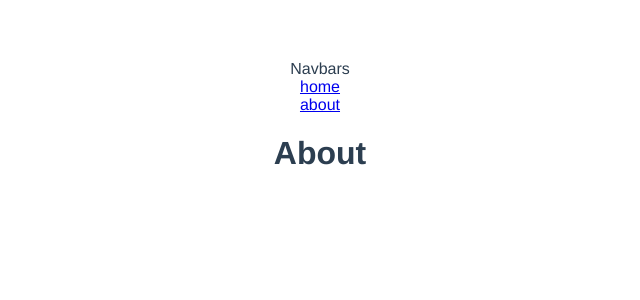
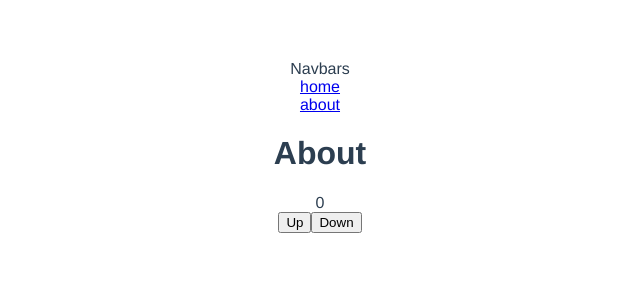
Before and after one commit to phungMai234/vue-todo-list, a Vue app: page /about in a window 1280 px wide. Shown: the top 300 px of the page, without its empty margins (320-960 px from the left). Built offline with nearby package versions, Linux system fonts and the light colour scheme.

Commit message:
basic use vuex store

```diff
--- a/package.json
+++ b/package.json
@@ -10,7 +10,8 @@
   "dependencies": {
     "core-js": "^3.6.5",
     "vue": "^3.0.0",
-    "vue-router": "4"
+    "vue-router": "4",
+    "vuex": "^4.0.2"
   },
   "devDependencies": {
     "@vue/cli-plugin-babel": "~4.5.0",
--- a/src/components/About.vue
+++ /dev/null
@@ -1,9 +0,0 @@
-<template>
-    <h1>About</h1>
-</template>
-
-<script>
-export default {
-    name: "About",
-};
-</script>
--- a/src/components/TodoItem.vue
+++ b/src/components/TodoItem.vue
@@ -56,8 +56,8 @@ export default {
     font-size: 24px;
     margin-right: 20px;
     width: 200px;
-    justify-content: start;
     display: flex;
+    align-items: flex-start;
 }
 .completed {
     text-decoration: line-through;
--- a/src/main.js
+++ b/src/main.js
@@ -1,6 +1,7 @@
 import { createApp } from "vue";
 import App from "./App.vue";
+import store from "./store";
 
 import router from "./router";
 
-createApp(App).use(router).mount("#app");
+createApp(App).use(store).use(router).mount("#app");
--- a/src/router.js
+++ b/src/router.js
@@ -1,5 +1,5 @@
-import Home from "./components/Home.vue";
-import About from "./components/About.vue";
+import Home from "./views/Home.vue";
+import About from "./views/About.vue";
 
 import { createRouter, createWebHistory } from "vue-router";
 
--- /dev/null
+++ b/src/store/actions.js
@@ -0,0 +1,10 @@
+const actions = {
+    increment({ commit }, payload) {
+        commit("increment", payload);
+    },
+    decrement({ commit }, payload) {
+        commit("decrement", payload);
+    },
+};
+
+export default actions;
--- /dev/null
+++ b/src/store/getters.js
@@ -0,0 +1,2 @@
+const getters = {};
+export default getters;
--- /dev/null
+++ b/src/store/index.js
@@ -0,0 +1,14 @@
+import { createStore } from "vuex";
+
+import getters from "./getters";
+import mutations from "./mutations";
+import actions from "./actions";
+
+export default createStore({
+    state: {
+        count: 0,
+    },
+    getters,
+    actions,
+    mutations,
+});
--- /dev/null
+++ b/src/store/mutations.js
@@ -0,0 +1,9 @@
+const mutations = {
+    increment(state, payload) {
+        state.count += payload.step;
+    },
+    decrement(state, payload) {
+        state.count -= payload.step;
+    },
+};
+export default mutations;
--- /dev/null
+++ b/src/views/About.vue
@@ -0,0 +1,25 @@
+<template>
+    <h1>About</h1>
+    <div>{{ count }}</div>
+    <button @click="increment">Up</button>
+    <button @click="decrement">Down</button>
+</template>
+
+<script>
+export default {
+    name: "About",
+    computed: {
+        count() {
+            return this.$store.state.count;
+        },
+    },
+    methods: {
+        increment() {
+            this.$store.dispatch("increment", { step: 3 });
+        },
+        decrement() {
+            this.$store.dispatch("decrement", { step: 3 });
+        },
+    },
+};
+</script>
--- a/src/components/Home.vue
+++ b/src/views/Home.vue
@@ -2,6 +2,7 @@
     <h1>List todo</h1>
     <input type="text" v-model="item" />
     <button @click="addItem">Add</button>
+
     <ul>
         <li v-for="todo in todos" :key="todo.name">
             <TodoItem
@@ -14,7 +15,8 @@
 </template>
 
 <script>
-import TodoItem from "./TodoItem.vue";
+import TodoItem from "../components/TodoItem.vue";
+
 export default {
     name: "Home",
     components: {
```
Also changed, not shown: 1 other file (tests, documents, lock files or other folders).
